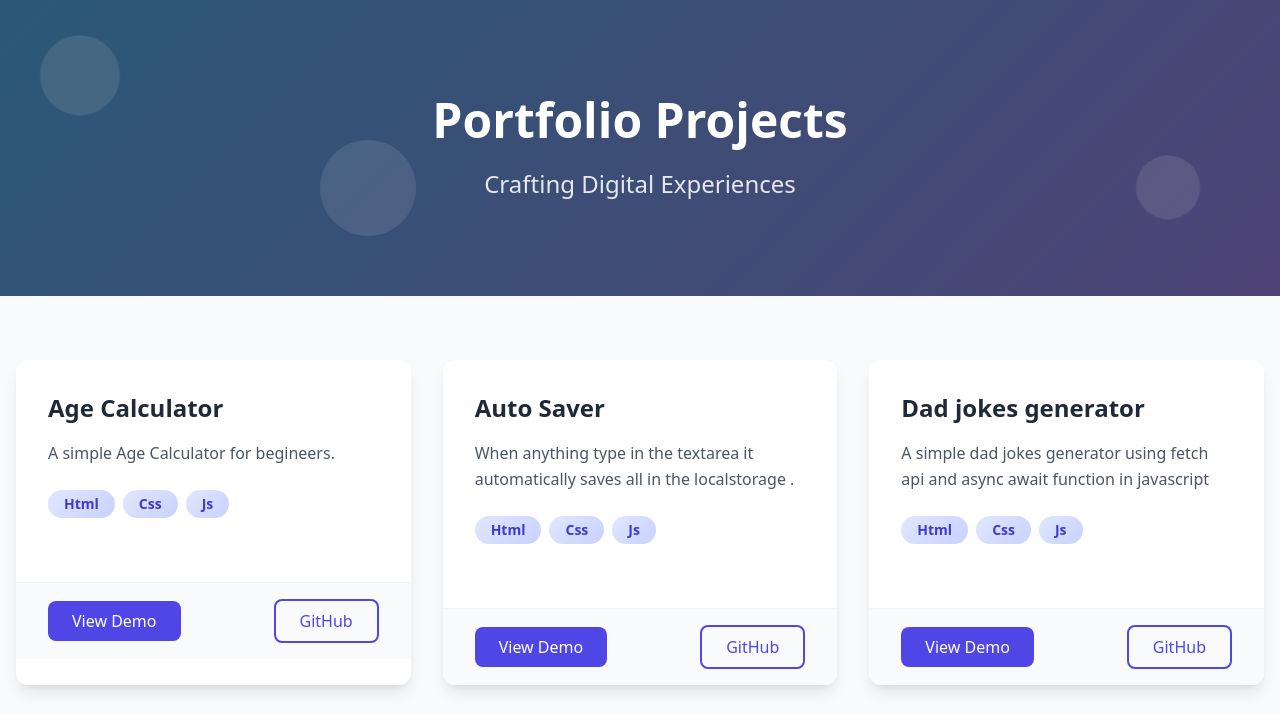
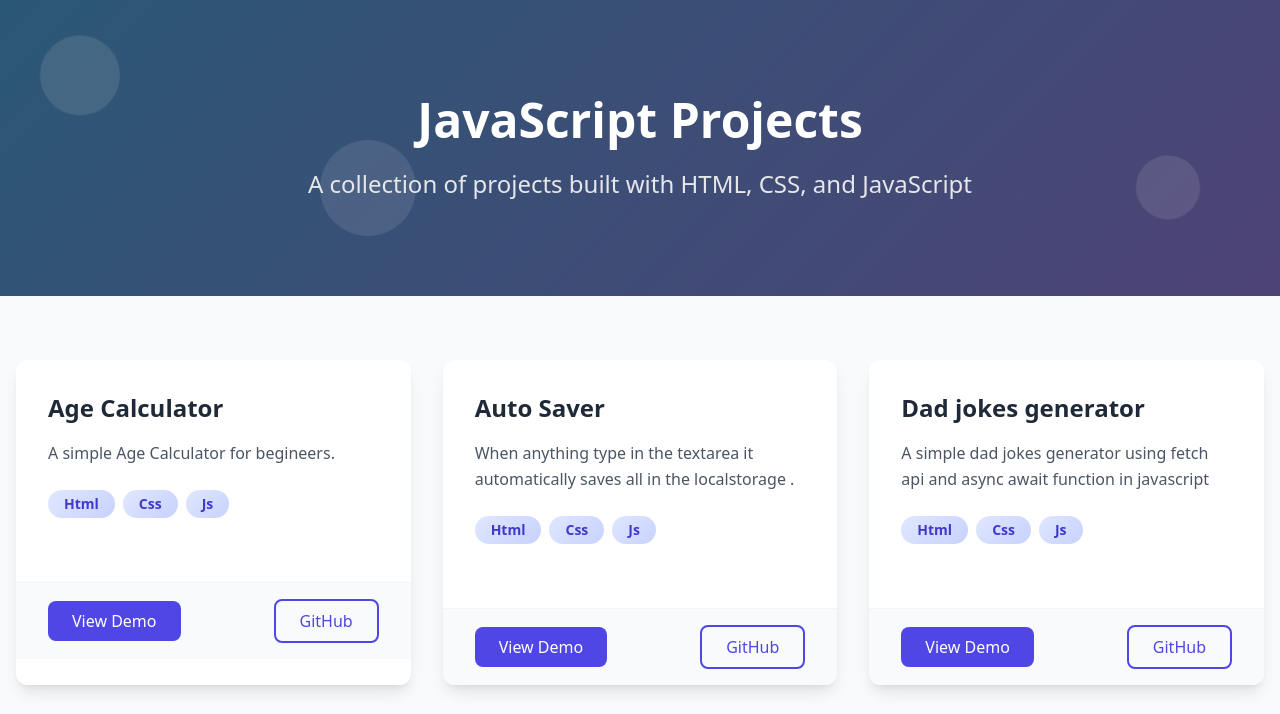
Before and after one commit to milanabraham/JS-classwork, a plain HTML site: page index.html in a window 1280 px wide. Shown: the top 714 px of the page. Drawn offline with nearby package versions, Linux system fonts and the light colour scheme.

Commit message:
customize ui

```diff
--- a/index.html
+++ b/index.html
@@ -15,10 +15,10 @@
     <header class="gradient-bg text-white py-24 relative overflow-hidden">
         <div class="container mx-auto px-4 relative z-10">
             <h1 class="text-5xl font-bold text-center mb-6 animate__animated animate__fadeInDown">
-                Portfolio Projects
+                JavaScript Projects
             </h1>
             <p class="text-2xl text-gray-200 text-center animate__animated animate__fadeInUp animate__delay-1s">
-                Crafting Digital Experiences
+                A collection of projects built with HTML, CSS, and JavaScript
             </p>
         </div>
         <div class="absolute inset-0 overflow-hidden">
```
